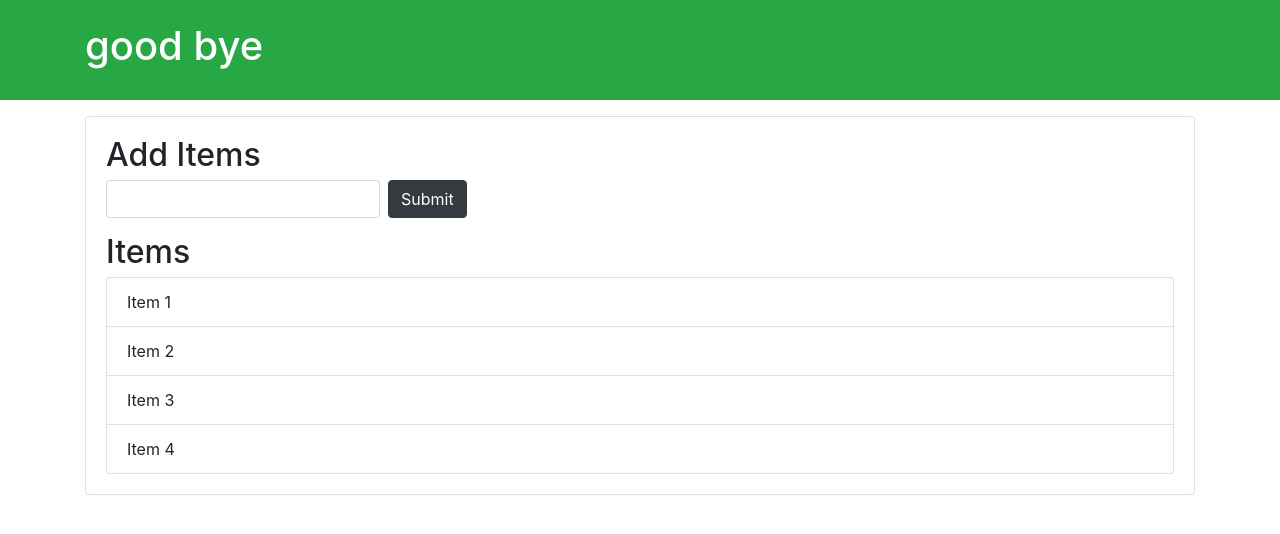
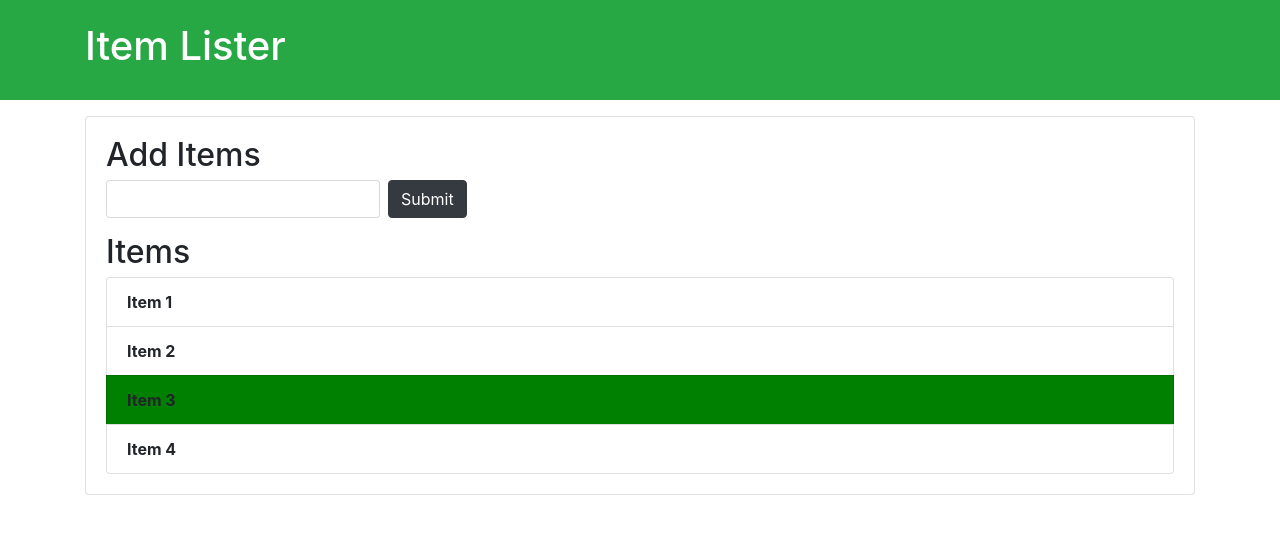
Before and after one commit to Pramo-d/Book-library, a plain HTML site: page demo.html in a window 1280 px wide. Drawn offline with nearby package versions, Linux system fonts and the light colour scheme.

Commit message:
save the change

```diff
--- a/demo.js
+++ b/demo.js
@@ -1,7 +1,16 @@
-let headerTitle=document.getElementById('header-title');
+// let headerTitle=document.getElementById('header-title');
 
- headerTitle.textContent='hello';
- headerTitle.innerText='good bye';
- //headerTitle.style.border='solid #000';
- let newHeader=document.getElementById('main-header');
- newHeader.style.borderBottom='solod #000';
+//  headerTitle.textContent='hello';
+//  headerTitle.innerText='good bye';
+//  //headerTitle.style.border='solid #000';
+//  let newHeader=document.getElementById('main-header');
+//  newHeader.style.borderBottom='solod #000';
+let items=document.getElementsByClassName('list-group-item');
+items[2].style.background='green';
+ items[0].style.fontWeight='bold';
+ items[1].style.fontWeight='bold';
+ items[2].style.fontWeight='bold';
+ items[3].style.fontWeight='bold';
+
+ let grpitems=document.getElementsById('items');
+ grpitems.style.fontWeight='bold';
```
Also changed, not shown: demo.html (+1 -0 lines).
